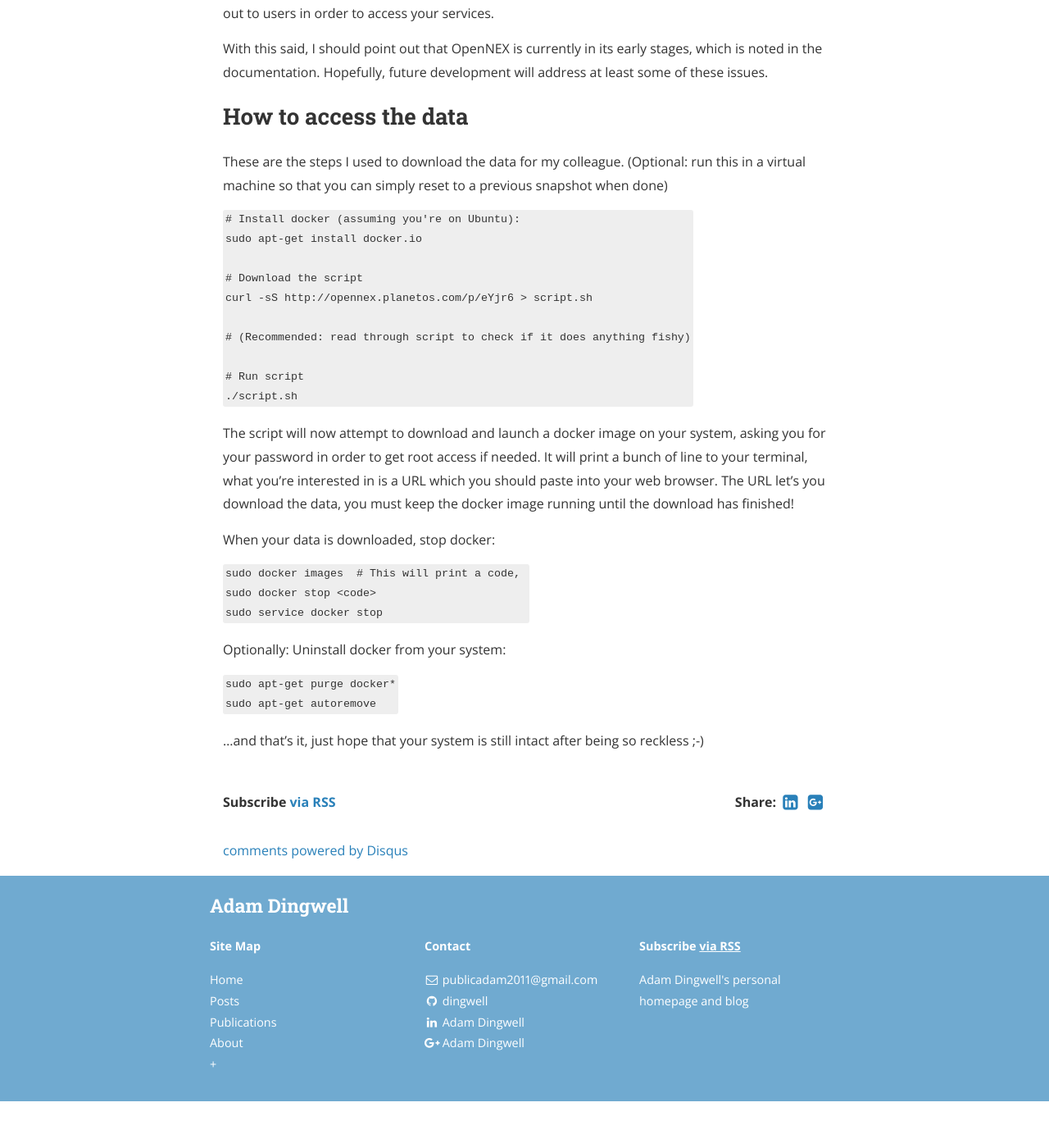
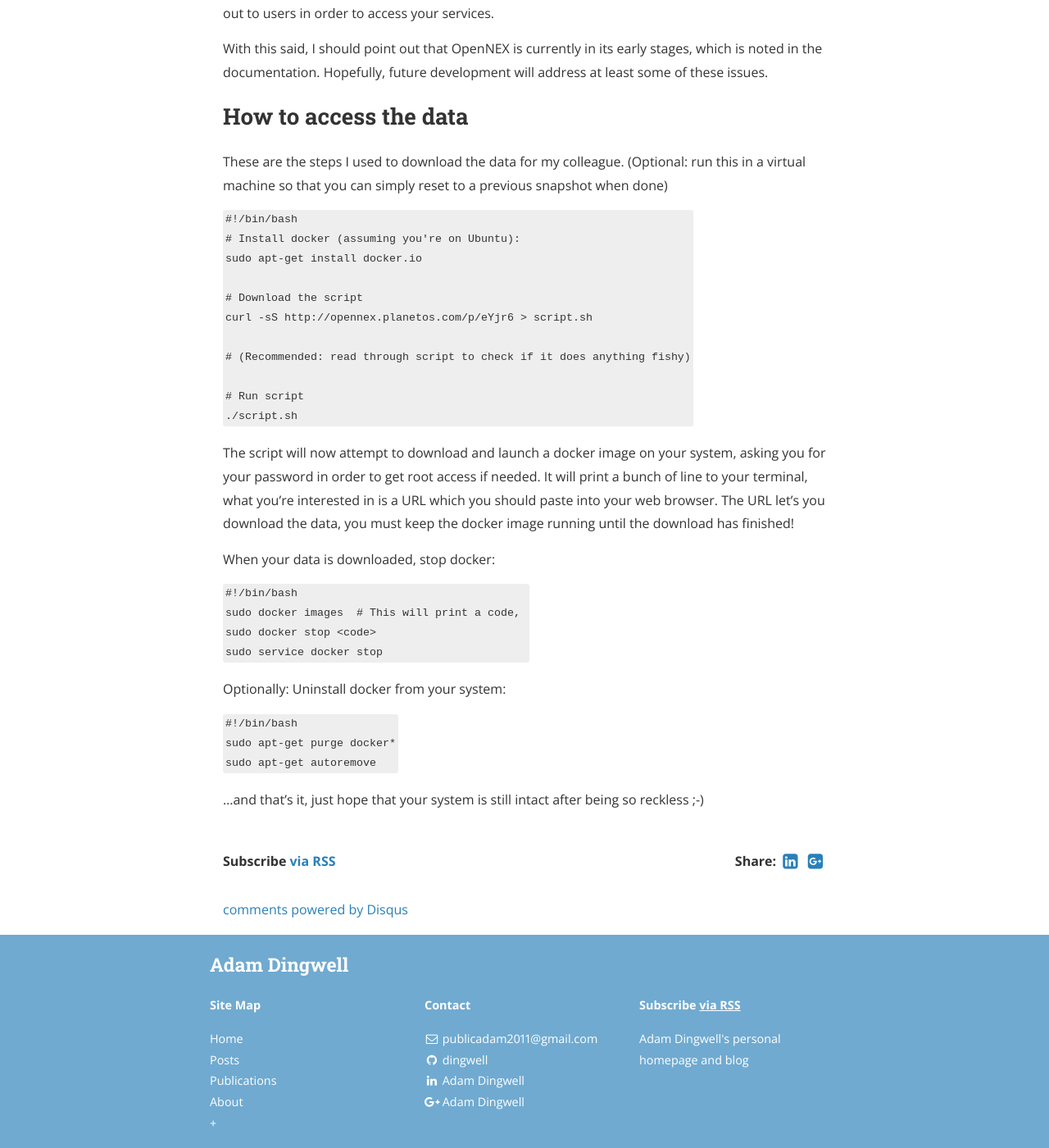
Before and after one commit to dingwell/dingwell.github.io, a Jekyll site: the page built from _posts/2017-04-10-opennex-data-access.md, in a window 1280 px wide and 1400 px high, scrolled down 1402 px. Shown: the whole window at 82% size. Built offline with Jekyll 4.4.1, drawn with Linux system fonts in a browser that asks for light colours; nearby versions of some CDN libraries; comment, search, counter and statistics services are not loaded; a style sheet for code colours, icons or effects is not loaded; before the commit the page ends 2745 px from its top, so only the background shows below that.

Commit message:
Fixed code highlighting

```diff
--- a/_posts/2017-04-10-opennex-data-access.md
+++ b/_posts/2017-04-10-opennex-data-access.md
@@ -68,6 +68,7 @@
 previous snapshot when done)
 
 ~~~ bash
+#!/bin/bash
 # Install docker (assuming you're on Ubuntu):
 sudo apt-get install docker.io
 
@@ -90,6 +91,7 @@
 When your data is downloaded, stop docker:
 
 ~~~ bash
+#!/bin/bash
 sudo docker images  # This will print a code,
 sudo docker stop <code>
 sudo service docker stop
@@ -98,6 +100,7 @@
 Optionally: Uninstall docker from your system:
 
 ~~~ bash
+#!/bin/bash
 sudo apt-get purge docker*
 sudo apt-get autoremove
 ~~~
```
